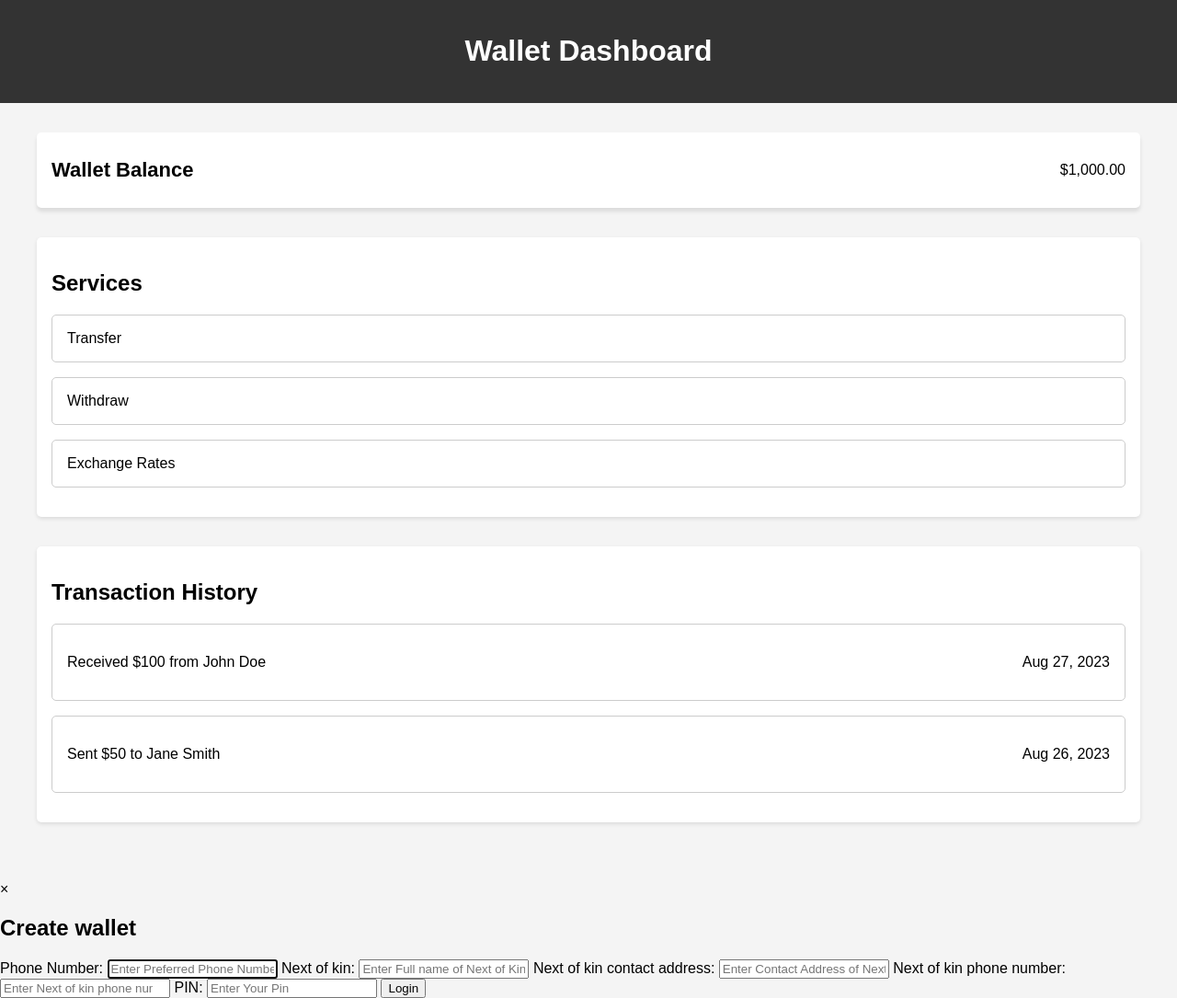
After one commit to Jasemonu/Portfolio_project, a Flask app: template web_files/templates/wallet.html in a window 1280 px wide. The commit adds this page. Shown: the whole page at 92% size. Run offline with Flask 3, Linux system fonts and the light colour scheme; the template is opened without the code that fills it, so the values that code supplies are empty.

Commit message:
create wallet html

```diff
--- a/web_files/app.py
+++ b/web_files/app.py
@@ -86,7 +86,7 @@ def login():
         else:
             login_user(user)
             storage.close()
-            return render_template('home_page.html')
+            return render_template('wallet.html')
 
 
 @app.route('/profile', methods=['GET'])
@@ -106,7 +106,7 @@ def profile():
 def logout():
     """Logs out user and return the login url"""
     logout_user()
-    return redirect(url_for('login'))
+    return redirect(url_for('index'))
 
 
 @app.teardown_appcontext
--- /dev/null
+++ b/web_files/static/styles/wallet.css
@@ -0,0 +1,57 @@
+		body {
+            font-family: Arial, sans-serif;
+            margin: 0;
+            padding: 0;
+            background-color: #f4f4f4;
+        }
+        .header {
+            background-color: #333;
+            color: #fff;
+            text-align: center;
+            padding: 1rem;
+			position: sticky;
+			top: 0;
+        }
+        .container {
+            max-width: 1200px;
+            margin: 0 auto;
+            padding: 2rem;
+        }
+		.balance {
+            background-color: #fff;
+			color: black;
+            padding: 1rem;
+            border-radius: 5px;
+            box-shadow: 0 4px 4px rgba(0, 0, 0, 0.1);
+            display: flex;
+            justify-content: space-between;
+            align-items: center;
+        }
+		.link-format1 {
+    		text-decoration: none;
+    		color: black;
+			display: flex;
+			font-weight: bold;
+			font-size: 22px;
+		}
+		.link-format2 {
+    		text-decoration: none;
+    		color: black;
+		}
+        .transaction-list {
+            margin-top: 2rem;
+			margin-bottom: 2rem;
+            background-color: #fff;
+            padding: 1rem;
+            border-radius: 5px;
+            box-shadow: 0 2px 4px rgba(0, 0, 0, 0.1);
+        }
+		.transaction {
+            margin-bottom: 1rem;
+            padding: 1rem;
+            border: 1px solid #ccc;
+            border-radius: 5px;
+            display: flex;
+            justify-content: space-between;
+            align-items: center;
+        }
--- a/web_files/templates/user_profile.html
+++ b/web_files/templates/user_profile.html
@@ -10,8 +10,9 @@
     <!-- Navbar -->
     <div class="navbar">
         <a href="#" class="logo">TransHub</a>
-        <a href="#">Logout</a>
-        <a href="#">Profile</a>
+        <a href="/logout">Logout</a>
+		<a href="#">Go to wallet</a>
+        <a href="#">Create wallet</a>
         <a href="#">Settings</a>
         <a href="#">Home</a>
     </div>
--- /dev/null
+++ b/web_files/templates/wallet.html
@@ -0,0 +1,62 @@
+<!DOCTYPE html>
+<html lang="en">
+<head>
+    <meta charset="UTF-8">
+    <meta name="viewport" content="width=device-width, initial-scale=1.0">
+    <title>Wallet Dashboard</title>
+	<link rel="stylesheet" type="text/css" href="static/styles/wallet.css">
+</head>
+<body>
+    <div class="header">
+        <h1>Wallet Dashboard</h1>
+    </div>
+    <div class="container">
+        <div class="balance">
+			<a href="#" class="link-format1">Wallet Balance</a>
+            <p>$1,000.00</p>
+        </div>
+		  <div class="transaction-list">
+            <h2>Services</h2>
+            <div class="transaction">
+				<a href="#" class="link-format2">Transfer</a>
+            </div>
+            <div class="transaction">
+				<a href="#" class="link-format2">Withdraw</a>
+            </div>
+			<div class="transaction">
+                 <a href="#" class="link-format2">Exchange Rates</a>
+            </div>
+		  </div>
+        <div class="transaction-list">
+            <h2>Transaction History</h2>
+            <div class="transaction">
+                <p>Received $100 from John Doe</p>
+                <p>Aug 27, 2023</p>
+            </div>
+            <div class="transaction">
+                <p>Sent $50 to Jane Smith</p>
+                <p>Aug 26, 2023</p>
+            </div>
+        </div>
+    </div>
+
+	 <!-- Wallet Form Popup -->
+    <div id="loginModal" class="modal">
+        <div class="modal-content">
+            <span class="close" id="closeLoginModal">&times;</span>
+            <h2>Create wallet</h2>
+            <form id="loginForm" action="/create_wallet" method="POST" class="log">
+                <label for="Wallet Account">Phone Number:</label>
+                <input type="text" id="phone" name="Phone number" placeholder="Enter Preferred Phone Number" autofocus required>
+				<label for="username">Next of kin:</label>
+                <input type="text" id="kin" name="Kin" placeholder="Enter Full name of Next of Kin" autofocus required>
+				<label for="username">Next of kin contact address:</label>
+                <input type="text" id="contact_address" name="contact_address" placeholder="Enter Contact Address of Next of kin" autofocus required>
+				<label for="kin_phone">Next of kin phone number:</label>
+				<input type="number" id="kin_phone" name="kin_phone" maxlength="15" pattern="[0-9]" placeholder="Enter Next of kin phone number" autofocus required>
+                <label for="pin">PIN:</label>
+                <input type="password" id="pin" name="pin" maxlength="4" pattern="[0-9]{4}" placeholder="Enter Your Pin" autofocus required>
+                <button type="submit" class="login-button">Login</button>
+            </form>
+</body>
+</html>
```
